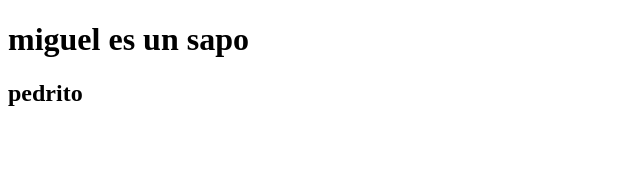
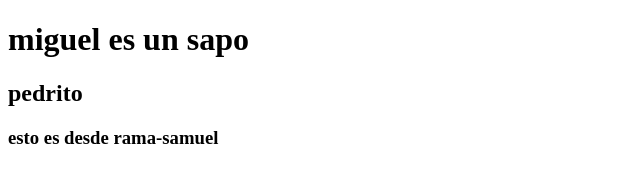
Before and after one commit to Mrsam2049/primera-clase-git, a plain HTML site: page index.html in a window 1280 px wide. Shown: the whole page, without its empty margins (0-640 px from the left). Drawn offline with Linux system fonts and the light colour scheme.

Commit message:
agrego un h3

```diff
--- a/index.html
+++ b/index.html
@@ -8,5 +8,6 @@
 <body>
    <h1>miguel es un sapo</h1>
    <h2>pedrito</h2>
+   <h3>esto es desde rama-samuel</h3>
 </body>
 </html>
```
